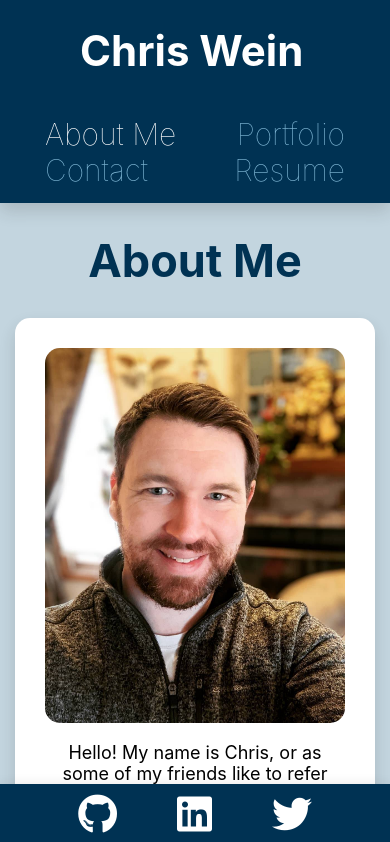
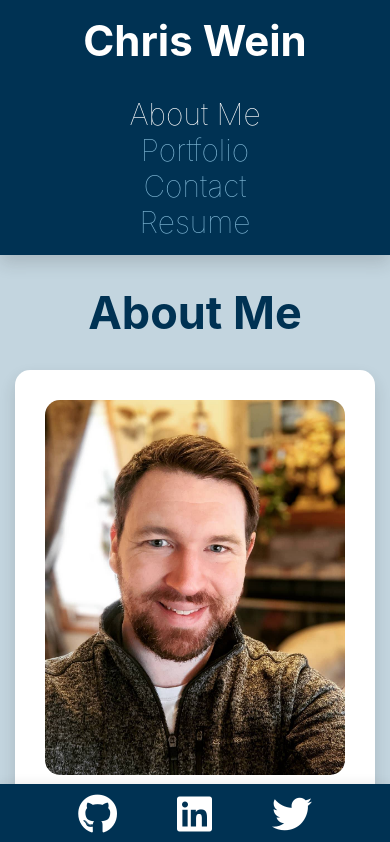
Before and after one commit to chriswein12/react-portfolio, a React (Create React App) app: page / in a window 390 px wide. Shown: the top 842 px of the page. Built offline with nearby package versions, Linux system fonts and the light colour scheme.

Commit message:
Added ability to download resume, and fixed CSS issues

```diff
--- a/src/components/Footer/index.js
+++ b/src/components/Footer/index.js
@@ -5,8 +5,8 @@ function Footer() {
     return (
         <footer>
             <a href="https://github.com/chriswein12" target="_blank" rel="noreferrer"><i className="fab fa-github"></i></a>
-            <a href="https://www.linkedin.com/in/chriswein/" target="_blank" rel="noreferrer"><i class="fab fa-linkedin"></i></a>
-            <a href="https://twitter.com/ChrisWein12" target="_blank" rel="noreferrer"><i class="fab fa-twitter"></i></a>
+            <a href="https://www.linkedin.com/in/chriswein/" target="_blank" rel="noreferrer"><i className="fab fa-linkedin"></i></a>
+            <a href="https://twitter.com/ChrisWein12" target="_blank" rel="noreferrer"><i className="fab fa-twitter"></i></a>
         </footer>
     )
 
--- a/src/components/Navigation/index.js
+++ b/src/components/Navigation/index.js
@@ -6,9 +6,8 @@ function Navigation({ sections, currentSection, setCurrentSection }) {
         <nav>
             <ul>
                 {sections.map((section) => (
-                    <li>
+                    <li key={section.name}>
                         <span className={`${currentSection.name === section.name && 'navActive'}`}
-                            key={section.name}
                             onClick={() => { setCurrentSection(section) }}>{section.name}
                         </span>
                     </li>
--- a/src/components/Resume/index.js
+++ b/src/components/Resume/index.js
@@ -8,7 +8,9 @@ function Resume() {
                 <div className="resume-container">
                     <h3>Click the button below to download a .pdf copy of my Resume</h3>
                     <div className="button-container">
-                        <button>Download Resume</button>
+                        <a href={require("../../assets/download/resume.pdf").default} download="resume">
+                            <button type="button">Download Resume</button>
+                        </a>
                     </div>
                 </div>
             </div>
--- a/src/index.css
+++ b/src/index.css
@@ -104,7 +104,7 @@ footer a i {
 .about-me {
   display: flex;
   flex-wrap: wrap;
-  margin: 0 40px;
+  margin: 0 40px 40px 40px;
   max-width: 1300px;
   align-items: center;
   background-color: white;
@@ -135,7 +135,7 @@ border-radius: 15px;
   display: flex;
   flex-direction: column;
   align-items: center;
-  margin: 0 40px;
+  margin: 0 40px 80px 40px;
   max-width: 800px;
   width: 80vw;
   background-color: white;
@@ -275,12 +275,34 @@ opacity: 100%;
   display: none;
 }
 
-@media screen and (max-width: 575px) {
+@media screen and (max-width: 1110px) {
+
+  .about-me {
+    display: flex;
+    flex-direction: column;
+  }
+
+}
+
+@media screen and (max-width: 625px) {
+
+  header nav ul {
+    flex-direction: column;
+    align-items: center;
+  }
+
+  header {
+    justify-content: center;
+  }
+
+  header h1 {
+    padding: 0;
+  }
 
   .image-container {
     position: relative;
-    height: 200px;
-    width: 300px;
+    height: 60vw;
+    width: 90vw;
     margin: 30px 25px 10px 25px;
   }
 
```
Also changed, not shown: 1 other file (tests, documents, lock files or other folders).
